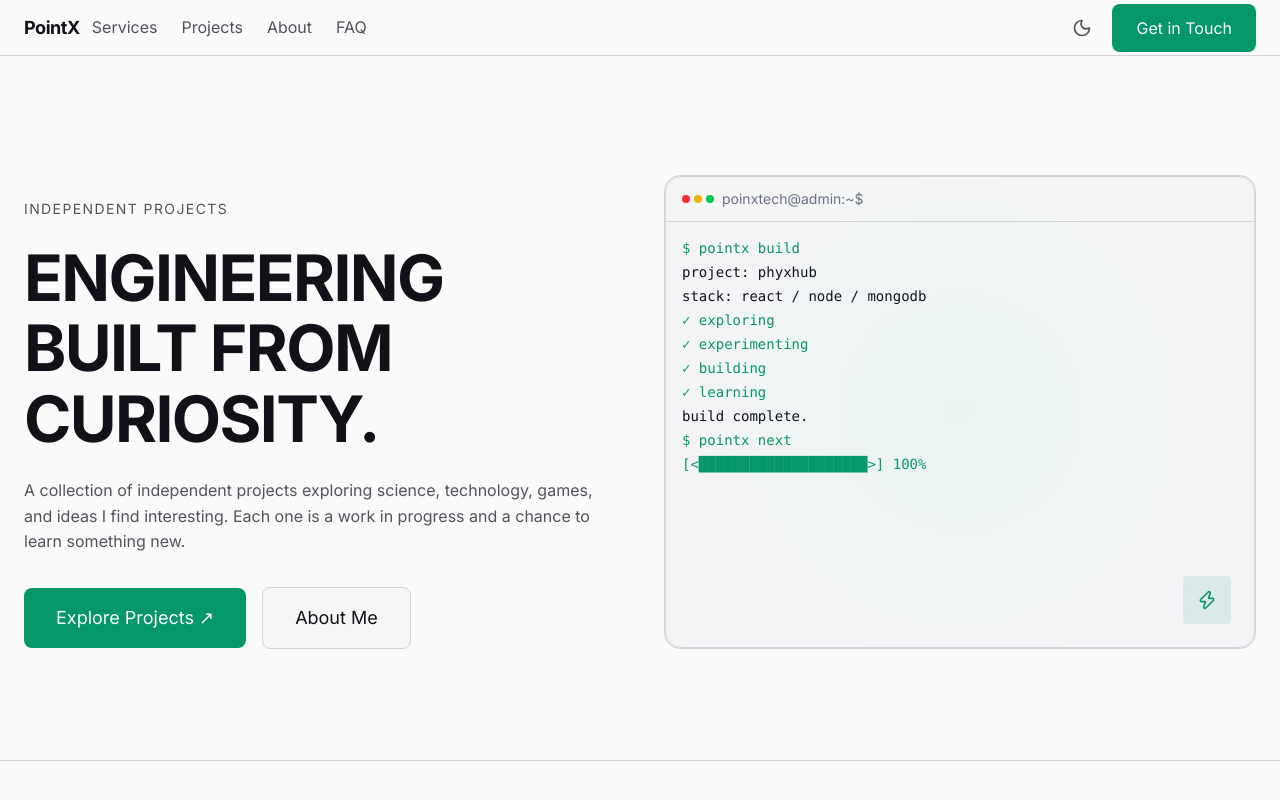
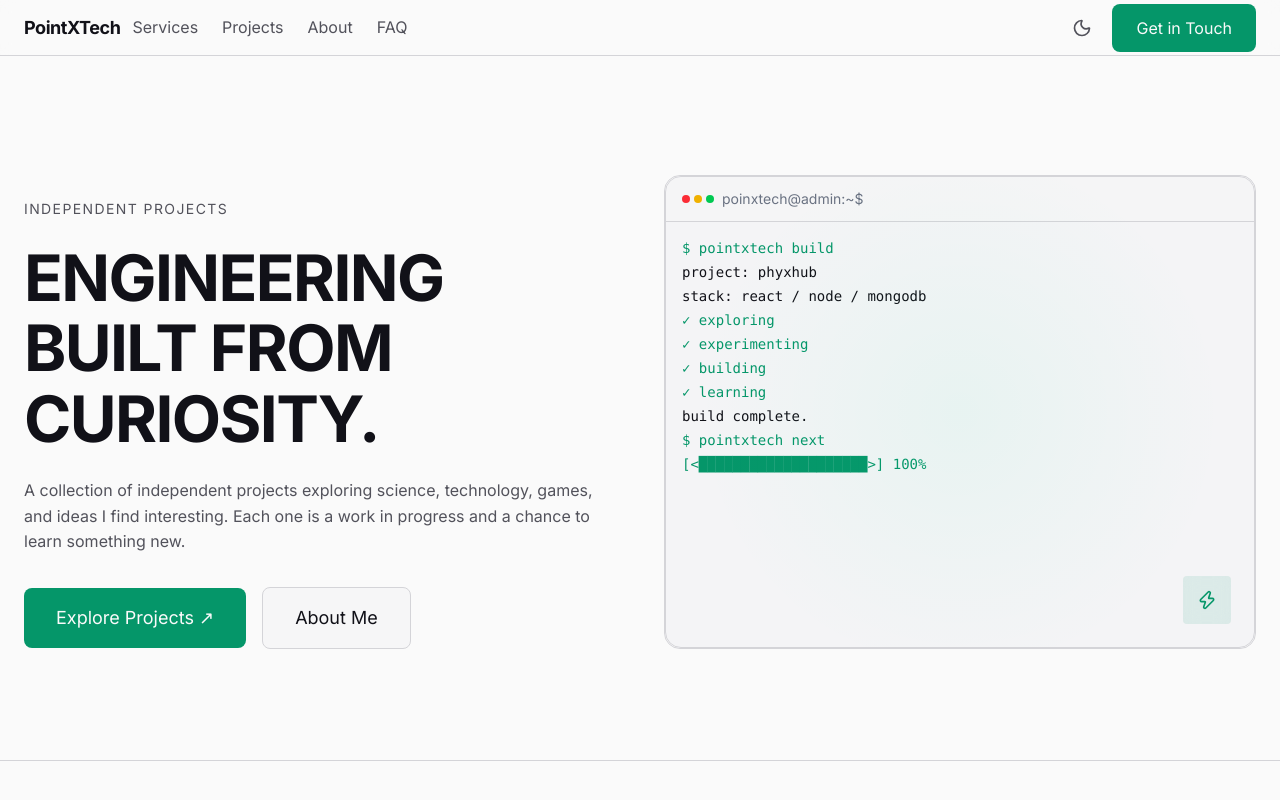
Before and after one commit to maximilianvincentius/pointxtech, a React (Vite) app: page / in a window 1280 px wide. Shown: the top 800 px of the page. Built offline with nearby package versions, Linux system fonts and the light colour scheme.

Commit message:
chore(icon): update icon

```diff
--- a/index.html
+++ b/index.html
@@ -3,31 +3,31 @@
   <head>
     <meta charset="UTF-8" />
     <meta name="viewport" content="width=device-width, initial-scale=1.0, viewport-fit=cover" />
-    <title>PointX — Software Engineering Studio for Digital Products</title>
-    <meta name="description" content="PointX is a software engineering studio building scalable web applications, mobile apps, and backend systems — from product discovery through launch and scale." />
+    <title>PointXTech — Software Engineering Studio for Digital Products</title>
+    <meta name="description" content="PointXTech is a software engineering studio building scalable web applications, mobile apps, and backend systems — from product discovery through launch and scale." />
     <meta name="robots" content="index, follow, max-image-preview:large" />
     <link rel="canonical" href="https://pointxtech.com/" />
     <meta name="google-site-verification" content="ADwUhhf88FvZlcR-npkXG7_Xz4CdaVszzkH6ExFtaYc" />
 
     <!-- Open Graph -->
     <meta property="og:type" content="website" />
-    <meta property="og:site_name" content="PointX" />
+    <meta property="og:site_name" content="PointXTech" />
     <meta property="og:locale" content="en_US" />
     <meta property="og:url" content="https://pointxtech.com/" />
-    <meta property="og:title" content="PointX — Software Engineering Studio for Digital Products" />
-    <meta property="og:description" content="PointX is a software engineering studio building scalable web applications, mobile apps, and backend systems — from product discovery through launch and scale." />
+    <meta property="og:title" content="PointXTech — Software Engineering Studio for Digital Products" />
+    <meta property="og:description" content="PointXTech is a software engineering studio building scalable web applications, mobile apps, and backend systems — from product discovery through launch and scale." />
     <meta property="og:image" content="https://pointxtech.com/og-image.png" />
     <meta property="og:image:type" content="image/png" />
     <meta property="og:image:width" content="1200" />
     <meta property="og:image:height" content="629" />
-    <meta property="og:image:alt" content="PointX — software engineering studio" />
+    <meta property="og:image:alt" content="PointXTech — software engineering studio" />
 
     <!-- Twitter / X -->
     <meta name="twitter:card" content="summary_large_image" />
-    <meta name="twitter:title" content="PointX — Software Engineering Studio for Digital Products" />
-    <meta name="twitter:description" content="PointX is a software engineering studio building scalable web applications, mobile apps, and backend systems — from product discovery through launch and scale." />
+    <meta name="twitter:title" content="PointXTech — Software Engineering Studio for Digital Products" />
+    <meta name="twitter:description" content="PointXTech is a software engineering studio building scalable web applications, mobile apps, and backend systems — from product discovery through launch and scale." />
     <meta name="twitter:image" content="https://pointxtech.com/og-image.png" />
-    <meta name="twitter:image:alt" content="PointX — software engineering studio" />
+    <meta name="twitter:image:alt" content="PointXTech — software engineering studio" />
 
     <!-- Above-the-fold font weights preloaded (400 body, 700 headings) -->
     <link rel="preload" href="/fonts/inter-400.woff2" as="font" type="font/woff2" crossorigin />
@@ -41,17 +41,17 @@
           {
             "@type": "Organization",
             "@id": "https://pointxtech.com/#organization",
-            "name": "PointX",
+            "name": "PointXTech",
             "url": "https://pointxtech.com/",
             "logo": "https://pointxtech.com/favicon.svg",
             "image": "https://pointxtech.com/og-image.png",
-            "description": "PointX is a software engineering studio that designs, builds, and scales digital products for ambitious businesses."
+            "description": "PointXTech is a software engineering studio that designs, builds, and scales digital products for ambitious businesses."
           },
           {
             "@type": "WebSite",
             "@id": "https://pointxtech.com/#website",
             "url": "https://pointxtech.com/",
-            "name": "PointX",
+            "name": "PointXTech",
             "description": "Software engineering studio building scalable web applications, mobile apps, and backend systems.",
             "publisher": { "@id": "https://pointxtech.com/#organization" },
             "inLanguage": "en"
@@ -60,8 +60,8 @@
             "@type": "WebPage",
             "@id": "https://pointxtech.com/#webpage",
             "url": "https://pointxtech.com/",
-            "name": "PointX — Software Engineering Studio for Digital Products",
-            "description": "PointX is a software engineering studio building scalable web applications, mobile apps, and backend systems — from product discovery through launch and scale.",
+            "name": "PointXTech — Software Engineering Studio for Digital Products",
+            "description": "PointXTech is a software engineering studio building scalable web applications, mobile apps, and backend systems — from product discovery through launch and scale.",
             "isPartOf": { "@id": "https://pointxtech.com/#website" },
             "about": { "@id": "https://pointxtech.com/#organization" },
             "primaryImageOfPage": { "@id": "https://pointxtech.com/#primaryimage" },
@@ -77,7 +77,11 @@
         ]
       }
     </script>
-    <link rel="icon" type="image/svg+xml" href="/favicon.svg" />
+
+    <!-- Icons -->
+    <link rel="icon" type="image/png" sizes="48x48" href="/favicon.svg" />
+    <link rel="apple-touch-icon" sizes="180x180" href="/favicon.png" />
+
     <style>
       /* Local Inter — only weights used by the design */
       @font-face {
--- a/src/components/navigation/Navbar.tsx
+++ b/src/components/navigation/Navbar.tsx
@@ -87,7 +87,7 @@ export const Navigation = ({ className = '' }: Props) => {
       >
         <div className="flex items-center gap-3">
           <a href="/" className="text-lg font-bold text-ink tracking-tight transition-colors hover:text-accent">
-            PointX
+            PointXTech
           </a>
           <nav aria-label="Primary" className="hidden lg:flex items-center space-x-6 text-muted font-medium">
             {links.map((link) => (
--- a/src/components/sections/FooterSection.tsx
+++ b/src/components/sections/FooterSection.tsx
@@ -21,7 +21,7 @@ export const FooterSection = () => (
       >
         <div>
           <a href="/" className="text-lg font-bold tracking-tight text-ink transition-colors hover:text-accent">
-            PointX
+            PointXTech
           </a>
           <p className="mt-3 max-w-sm text-sm leading-relaxed text-muted">
             Independent projects, still evolving.
@@ -46,7 +46,7 @@ export const FooterSection = () => (
       </motion.div>
 
       <div className="mt-10 flex flex-col gap-1 border-t border-line pt-5 text-sm text-muted sm:flex-row sm:items-center sm:justify-between sm:gap-4">
-        <p>© {new Date().getFullYear()} PointX — independent projects built from curiosity.</p>
+        <p>© {new Date().getFullYear()} PointXTech — independent projects built from curiosity.</p>
         <p>All rights reserved.</p>
       </div>
     </div>
--- a/src/components/ui/PointXTerminal.tsx
+++ b/src/components/ui/PointXTerminal.tsx
@@ -61,7 +61,7 @@ export const PointXTerminal = () => {
         // Reduced motion: show a stable completed state.
         if (prefersReducedMotion) {
           setOutputLines([
-            '$ pointx build',
+            '$ pointxtech build',
             '',
             `project: ${project.name}`,
             `stack:   ${project.stack}`,
@@ -71,7 +71,7 @@ export const PointXTerminal = () => {
             '[<████████████████████>] 100%',
             'build complete.',
             '',
-            '$ pointx next',
+            '$ pointxtech next',
             'searching for the next idea...',
             '→ something new',
             '',
@@ -85,7 +85,7 @@ export const PointXTerminal = () => {
         // 1. Type command
         // --------------------------------
 
-        const command = '$ pointx build';
+        const command = '$ pointxtech build';
         for (let i = 0; i <= command.length; i++) {
           if (signal.aborted) return;
 
@@ -178,7 +178,7 @@ export const PointXTerminal = () => {
         setOutputLines((prev) => [
           ...prev,
           '',
-          '$ pointx next',
+          '$ pointxtech next',
         ]);
 
         await sleep(500, signal);
```
Also changed, not shown: public/favicon.png (added).
